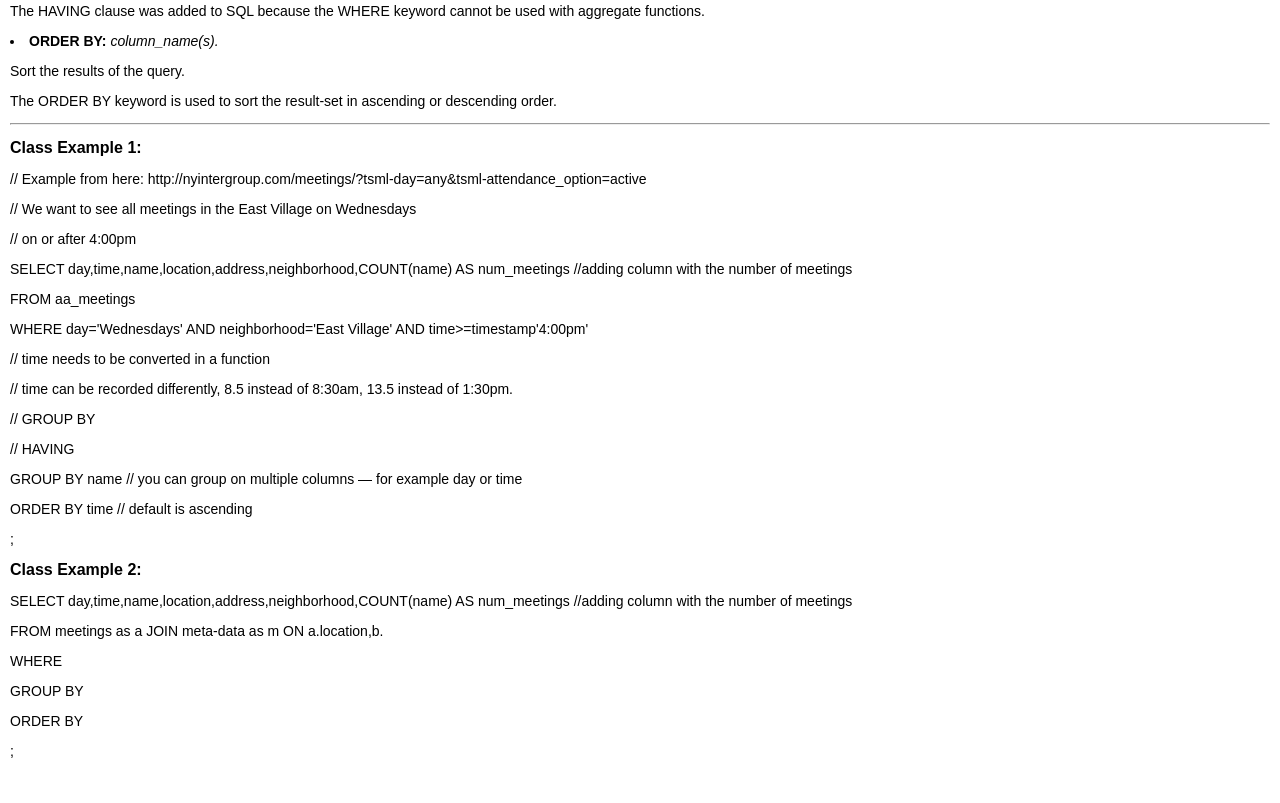
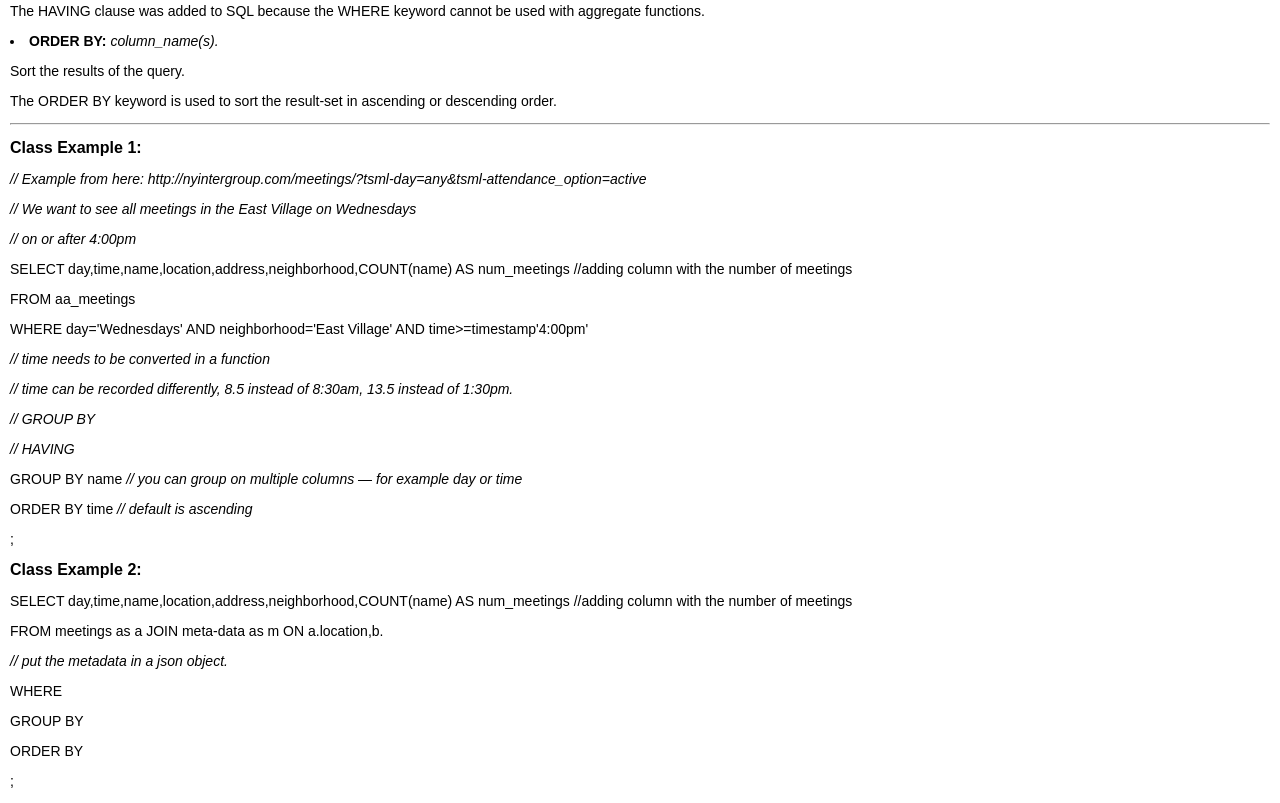
Before and after one commit to ibonnet/data-structures, a plain HTML site: page the-query/index.html in a window 1280 px wide. Shown: the part 728-1531 px from the top of the page. Before the commit the page ends 1501 px from the top, so only its background shows below. Drawn offline with Linux system fonts and the light colour scheme.

Commit message:
Update index.html

```diff
--- a/the-query/index.html
+++ b/the-query/index.html
@@ -29,10 +29,13 @@
         .spacer {
             height: 20px;
         }
+        .note {
+            font-style: italic;
+        }
     </style>
 <main>
 <header>
-<p>SQL<i> (Sequel)</i></p>
+<p>SQL</p>
 <p style="font-size:12px"><i>Date: Nov. 2, 2022</i></p>
 </header>
 
@@ -95,9 +98,9 @@
         <h1>Class Example 1:</h1>
         </p>
 
-<p>// Example from here: http://nyintergroup.com/meetings/?tsml-day=any&tsml-attendance_option=active</p>
-<p>// We want to see all meetings in the East Village on Wednesdays</p>
-<p>// on or after 4:00pm</p>
+<p class="note">// Example from here: http://nyintergroup.com/meetings/?tsml-day=any&tsml-attendance_option=active</p>
+<p class="note">// We want to see all meetings in the East Village on Wednesdays</p>
+<p class="note">// on or after 4:00pm</p>
 <p>
     SELECT day,time,name,location,address,neighborhood,COUNT(name) AS num_meetings //adding column with the number of meetings
     </p>
@@ -107,15 +110,15 @@
 <p>
     WHERE day='Wednesdays' AND neighborhood='East Village' AND time>=timestamp'4:00pm'
     </p>
-<p>// time needs to be converted in a function</p>
-<p>// time can be recorded differently, 8.5 instead of 8:30am, 13.5 instead of 1:30pm.</p>
-<p>// GROUP BY</p>
-<p>// HAVING</p>
+<p class="note">// time needs to be converted in a function</p>
+<p class="note">// time can be recorded differently, 8.5 instead of 8:30am, 13.5 instead of 1:30pm.</p>
+<p class="note">// GROUP BY</p>
+<p class="note">// HAVING</p>
 <p>
-    GROUP BY name // you can group on multiple columns — for example day or time
+    GROUP BY name <i>// you can group on multiple columns — for example day or time</i>
     </p>
 <p>
-    ORDER BY time // default is ascending
+    ORDER BY time <i>// default is ascending</i>
     </p>
 <p>
     ;
@@ -132,6 +135,7 @@
 <p>
     FROM meetings as a JOIN meta-data as m ON a.location,b.
 </p>
+<p class="note"> // put the metadata in a json object.</p>
 <p>
     WHERE
     </p>
```
